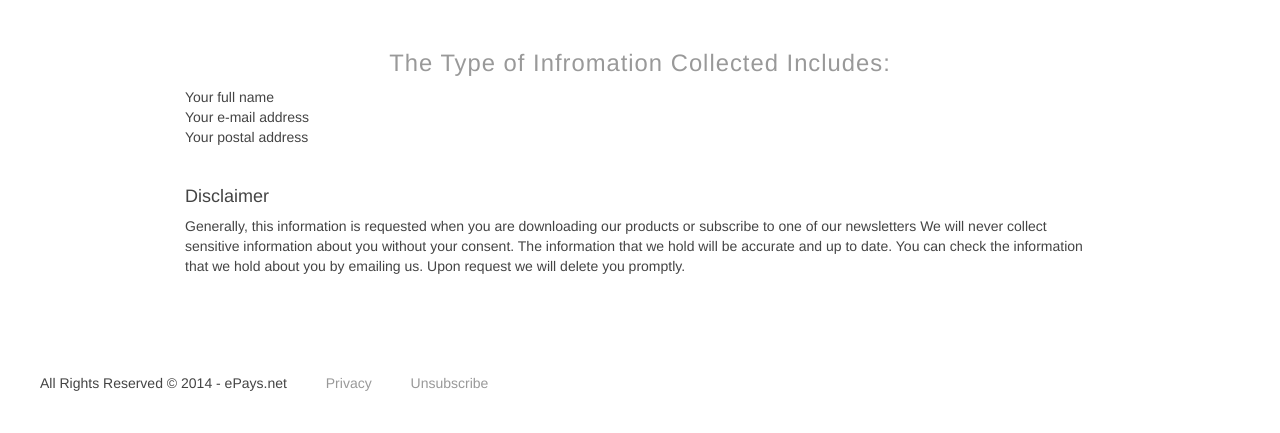
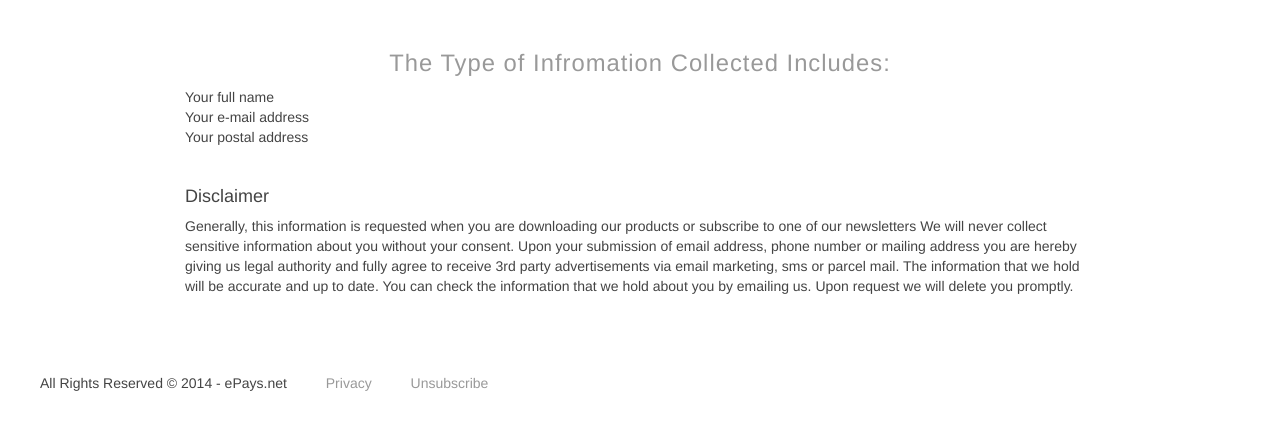
Before and after one commit to michaelwalkerfl/ducking-octo-bear, a Flask app: page /privacy in a window 1280 px wide. Shown: the part 367-800 px from the top of the page. Run offline with Flask 2, Linux system fonts and the light colour scheme; some libraries are stand-ins or nearby versions.

Commit message:
Updated privacy notice.

```diff
--- a/templates/privacy.html
+++ b/templates/privacy.html
@@ -15,5 +15,5 @@
 &nbsp;
 &nbsp;
   <h4>Disclaimer</h4>
-  <p>Generally, this information is requested when you are downloading our products or subscribe to one of our newsletters We will never collect sensitive information about you without your consent. The information that we hold will be accurate and up to date. You can check the information that we hold about you by emailing us. Upon request we will delete you promptly.</p>
+  <p>Generally, this information is requested when you are downloading our products or subscribe to one of our newsletters We will never collect sensitive information about you without your consent. Upon your submission of email address, phone number or mailing address you are hereby giving us legal authority and fully agree to receive 3rd party advertisements via email marketing, sms or parcel mail. The information that we hold will be accurate and up to date. You can check the information that we hold about you by emailing us. Upon request we will delete you promptly.</p>
 {% endblock %}
```
